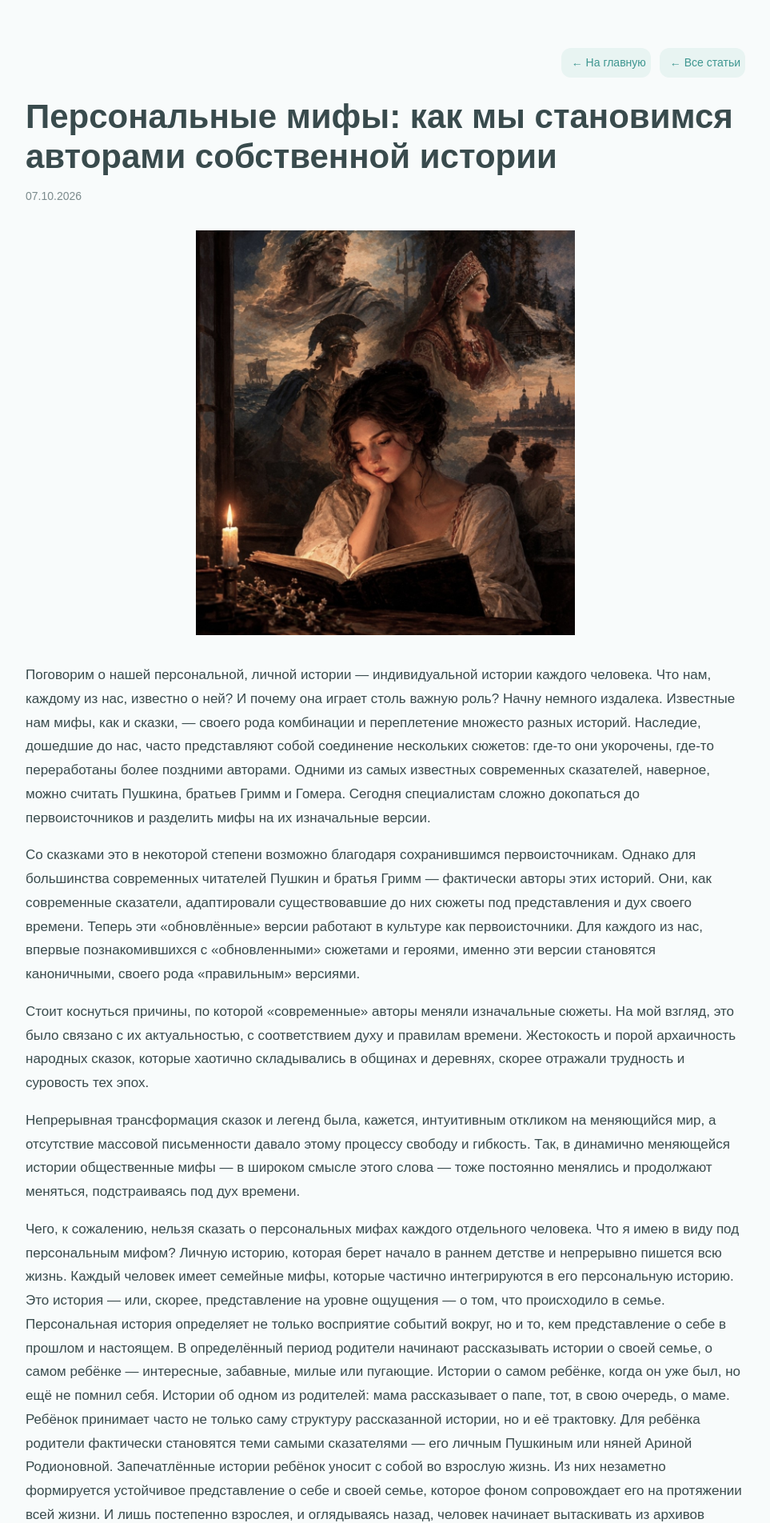
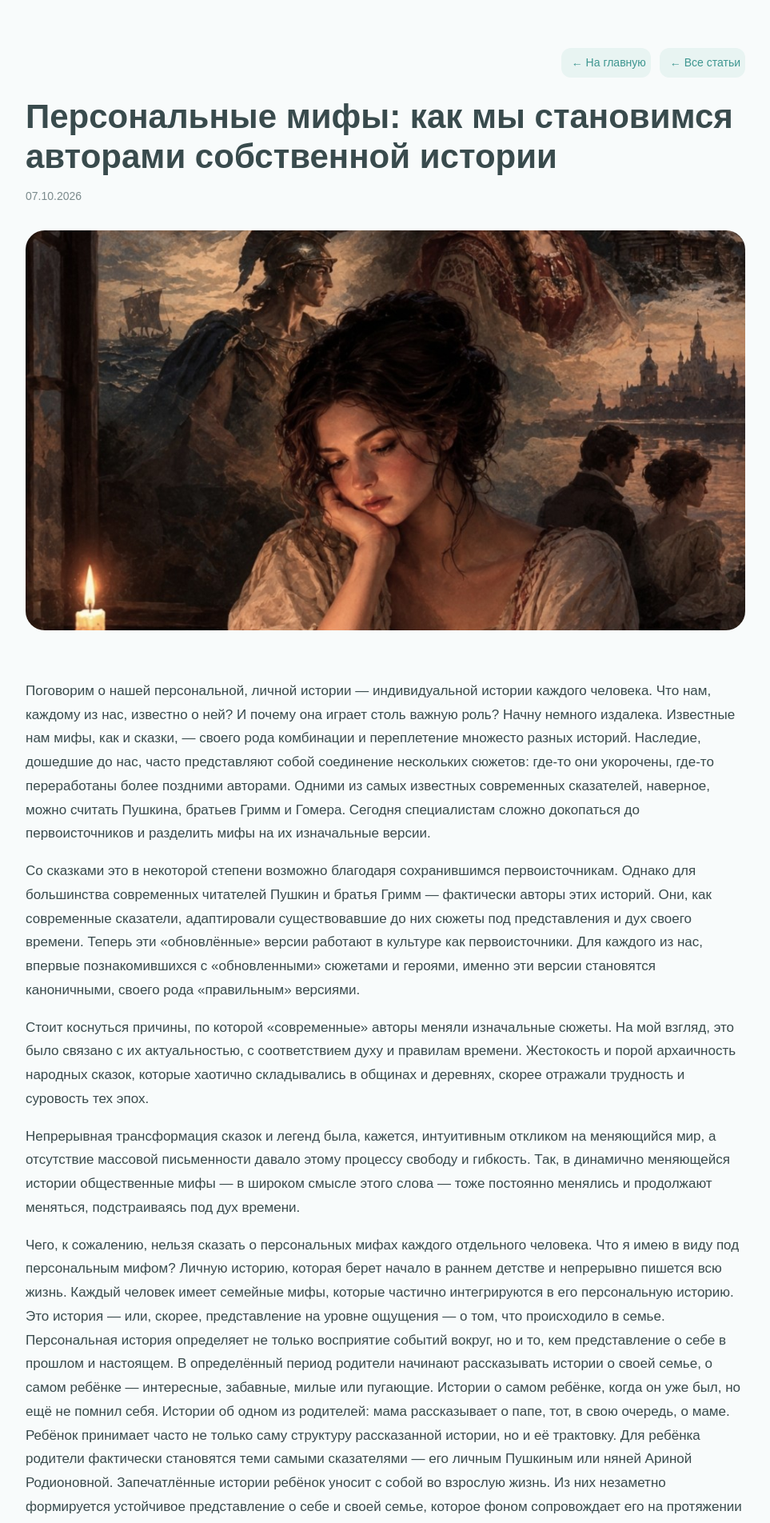
Before and after one commit to zerbe25-gif/zerbe25-gif.github.io, a Jekyll site: the page built from _posts/2026-10-07-personalnie-myph.md, in a window 1280 px wide. Shown: the top 1904 px of the page at 80% size, without its empty margins (158-1121 px from the left). Built offline with Jekyll 4.4.1, drawn with Linux system fonts in a browser that asks for light colours.

Commit message:
Update post.html

```diff
--- a/_layouts/post.html
+++ b/_layouts/post.html
@@ -52,15 +52,13 @@
 
 
 .article-image {
-  display: block;
-  width: 100%;
-  height: auto;
-  aspect-ratio: 16 / 9;
-  object-fit: contain;
-  object-position: center;
-  border-radius: 24px;
-  margin-bottom: 35px;
-}
+      width: 100%;
+      max-height: 500px;
+      object-fit: cover;
+      border-radius: 24px;
+      margin-bottom: 35px;
+    }
+
 
     .article-content {
       font-size: 17px;
```
